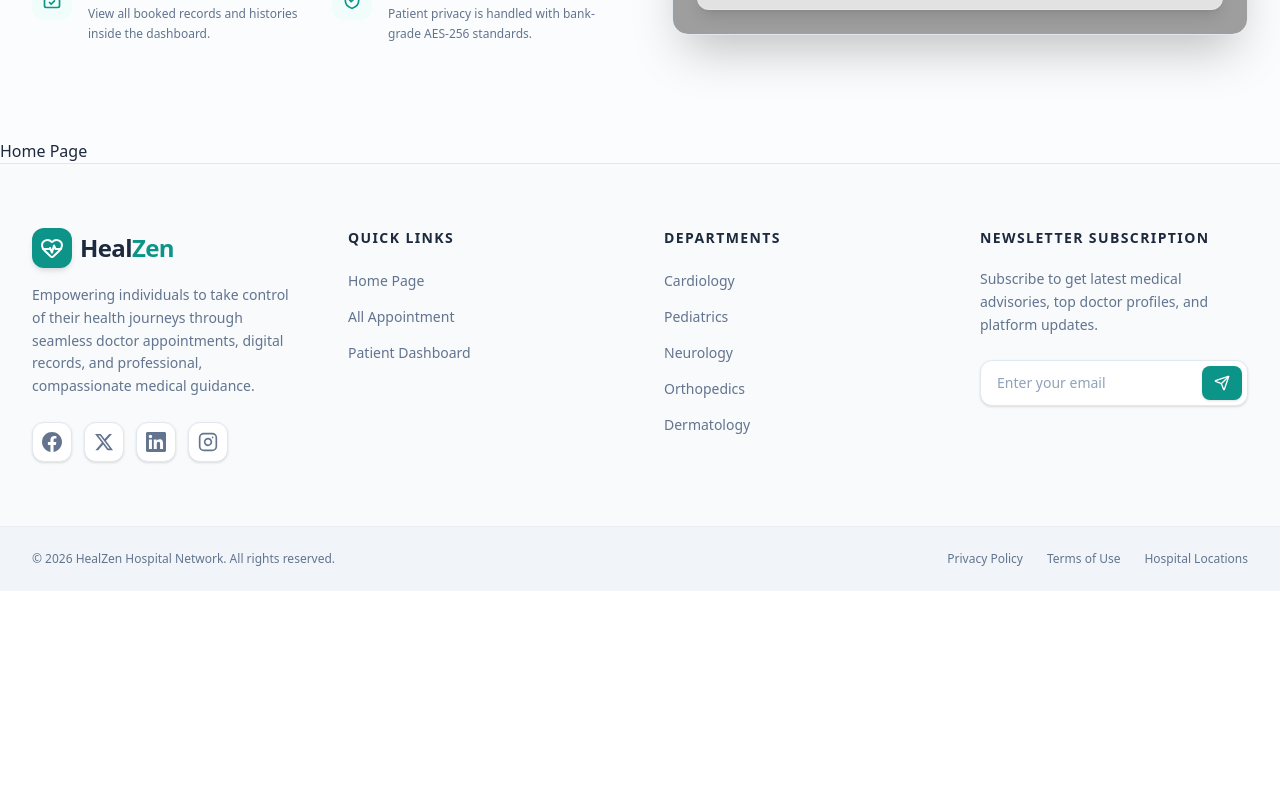
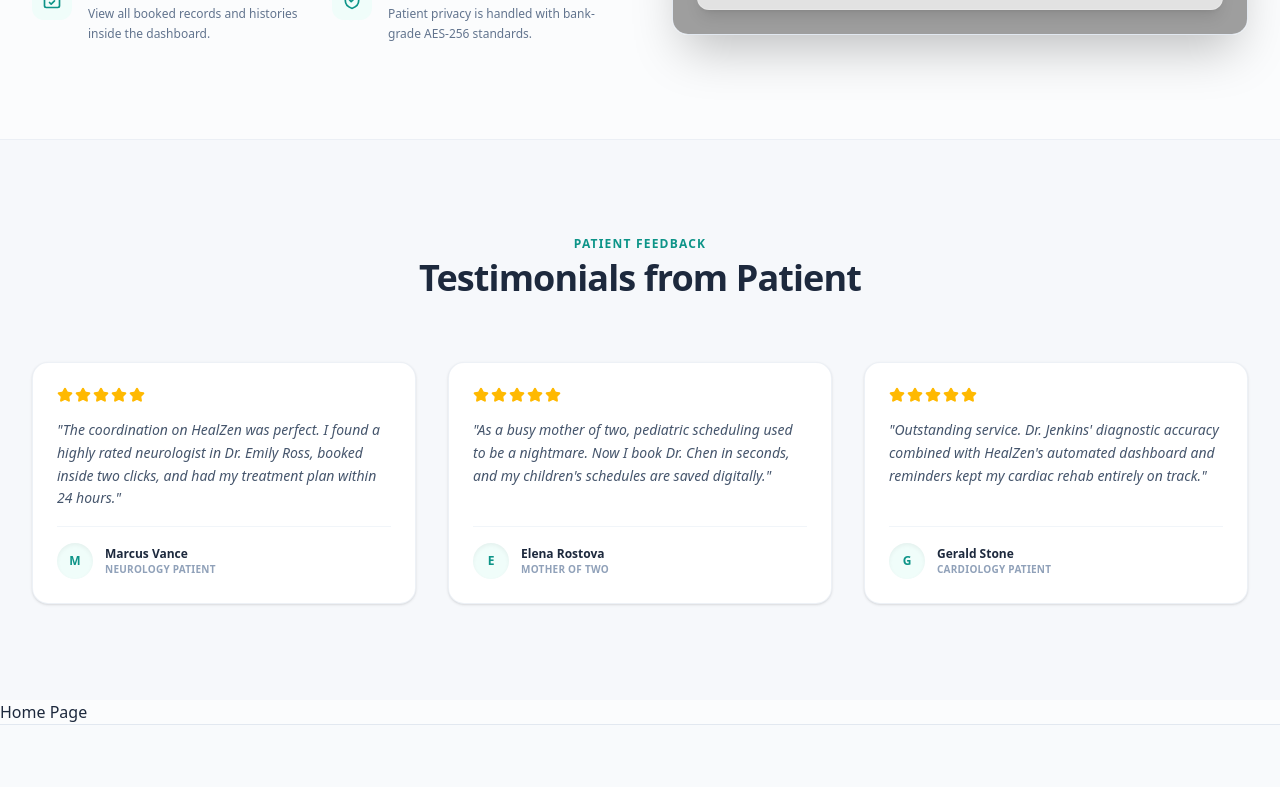
Before and after one commit to farjanayeasminrimi/HealZen, a Next.js app: page / in a window 1280 px wide. Shown: the part 1340-2127 px from the top of the page. Before the commit the page ends 1931 px from the top, so only its background shows below. Built offline with nearby package versions, Linux system fonts and the light colour scheme; grey boxes are pictures that could not be loaded.

Commit message:
styled testimonial section

```diff
--- a/src/app/page.js
+++ b/src/app/page.js
@@ -3,6 +3,7 @@
 import Benefits from "@/components/home/Benefits";
 import Hero from "@/components/home/Hero";
 import StatsHero from "@/components/home/StatsHero";
+import Testimonials from "@/components/home/Testimonials";
 
 export default function Home() {
   return (
@@ -13,6 +14,7 @@
       <StatsHero></StatsHero>
       {/* Benefits */}
       <Benefits></Benefits>
+      <Testimonials></Testimonials>
       <h1>Home Page</h1>
     </div>
   );
--- /dev/null
+++ b/src/components/home/Testimonials.jsx
@@ -0,0 +1,86 @@
+"use client";
+
+import React from "react";
+import { Star } from "lucide-react";
+
+export default function Testimonials() {
+  // Predefined review feedback - simple array configuration
+  const testimonials = [
+    {
+      author: "Marcus Vance",
+      comment:
+        "The coordination on HealZen was perfect. I found a highly rated neurologist in Dr. Emily Ross, booked inside two clicks, and had my treatment plan within 24 hours.",
+      role: "Neurology Patient",
+      stars: 5,
+    },
+    {
+      author: "Elena Rostova",
+      comment:
+        "As a busy mother of two, pediatric scheduling used to be a nightmare. Now I book Dr. Chen in seconds, and my children's schedules are saved digitally.",
+      role: "Mother of Two",
+      stars: 5,
+    },
+    {
+      author: "Gerald Stone",
+      comment:
+        "Outstanding service. Dr. Jenkins' diagnostic accuracy combined with HealZen's automated dashboard and reminders kept my cardiac rehab entirely on track.",
+      role: "Cardiology Patient",
+      stars: 5,
+    },
+  ];
+
+  return (
+    <section className="bg-slate-100/50 dark:bg-slate-950/40 border-t border-slate-200/50 dark:border-slate-850/50 py-16 sm:py-24 transition-colors duration-300">
+      <div className="max-w-7xl mx-auto px-4 sm:px-6 lg:px-8">
+        {/* Section Title */}
+        <div className="text-center max-w-xl mx-auto mb-12 sm:mb-16">
+          <span className="text-xs font-bold text-brand-600 dark:text-brand-400 uppercase tracking-widest mb-1.5 block">
+            Patient Feedback
+          </span>
+          <h2 className="text-3xl sm:text-4xl font-extrabold text-slate-800 dark:text-white tracking-tight">
+            Testimonials from Patient
+          </h2>
+        </div>
+
+        {/* Feedback Cards Grid */}
+        <div className="grid grid-cols-1 md:grid-cols-3 gap-8">
+          {testimonials.map((test, idx) => (
+            <div
+              key={idx}
+              className="bg-white dark:bg-slate-900 border border-slate-200/60 dark:border-slate-800/90 rounded-2xl p-6 shadow-sm hover:shadow-md transition-all duration-300 hover:-translate-y-1 flex flex-col gap-4 relative"
+            >
+              {/* Rating stars row */}
+              <div className="flex gap-0.5">
+                {[...Array(test.stars)].map((_, i) => (
+                  <Star key={i} className="w-4 h-4 text-amber-400 fill-amber-400" />
+                ))}
+              </div>
+
+              {/* Review content */}
+              <p className="text-sm text-slate-600 dark:text-slate-400 italic leading-relaxed font-medium flex-grow">
+                &quot;{test.comment}&quot;
+              </p>
+
+              {/* Reviewer bio footer */}
+              <div className="pt-4 border-t border-slate-100 dark:border-slate-800/80 flex items-center gap-3">
+                {/* Visual Initial Avatar */}
+                <div className="w-9 h-9 bg-brand-50 dark:bg-brand-950/40 rounded-full flex items-center justify-center font-black text-xs text-brand-600 dark:text-brand-400 shadow-inner">
+                  {test.author.charAt(0)}
+                </div>
+
+                <div>
+                  <h4 className="text-xs font-bold text-slate-800 dark:text-white">
+                    {test.author}
+                  </h4>
+                  <p className="text-[10px] text-slate-400 dark:text-slate-500 font-bold uppercase tracking-wide">
+                    {test.role}
+                  </p>
+                </div>
+              </div>
+            </div>
+          ))}
+        </div>
+      </div>
+    </section>
+  );
+}
```
